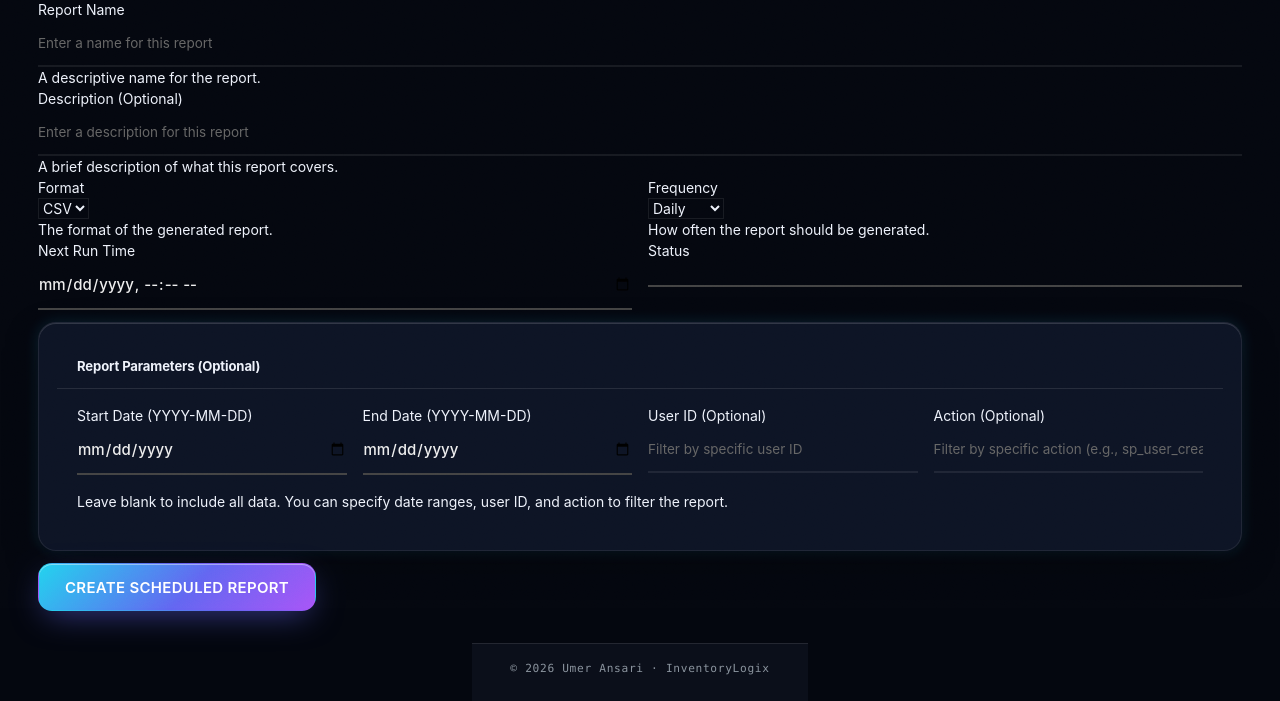
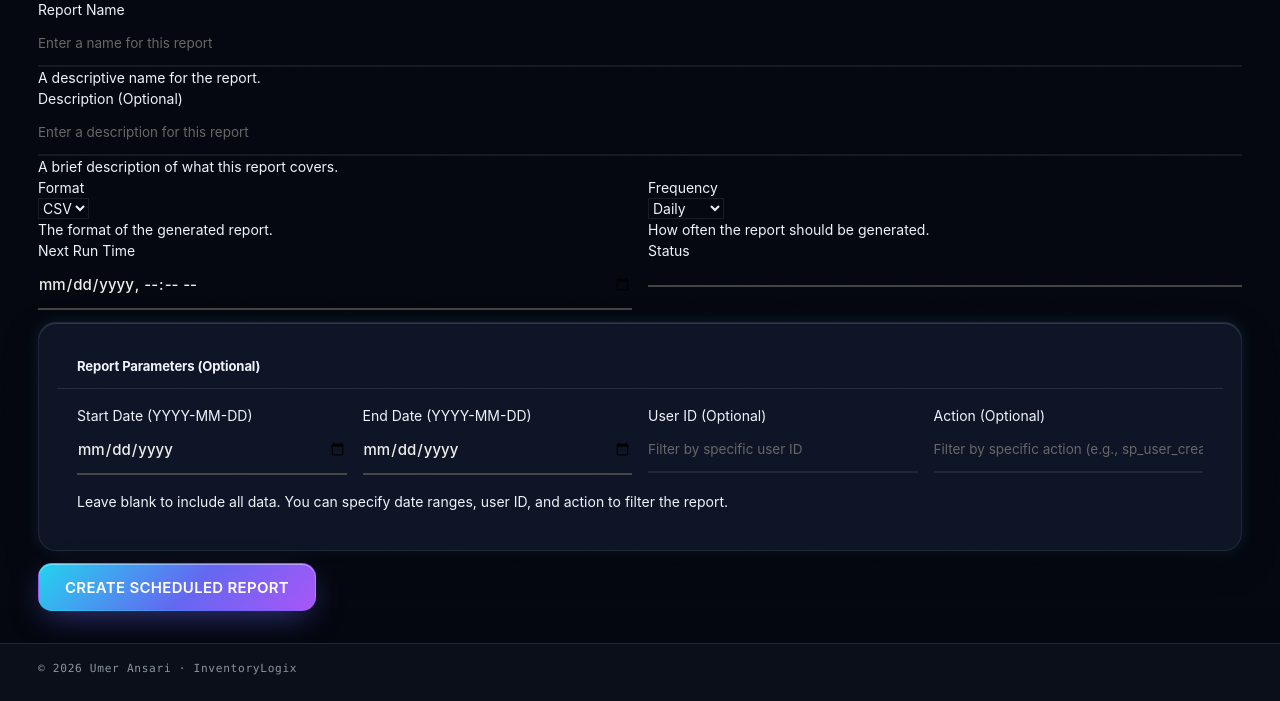
Before and after one commit to UmerAnsari-developer/inventory-logix-dashboard, a Flask app: page /admin/audit_reports/create in a window 1280 px wide. Shown: the part 192-893 px from the top of the page. Run offline with Flask 3, Linux system fonts and the light colour scheme; the visitor is signed in with stand-in values (Sample User, id 1); data that the repository does not hold is empty; some libraries are stand-ins or nearby versions.

Commit message:
fix: footer spans full row width - drop 1500px max-width cap

```diff
--- a/app/static/css/style.css
+++ b/app/static/css/style.css
@@ -3108,8 +3108,8 @@ textarea[aria-invalid="true"] {
 }
 
 .app-footer {
-  max-width: 1500px;
-  margin: 0 auto;
+  width: 100%;
+  align-self: stretch;
   padding: 18px 38px 26px;
   border-top: 1px solid var(--line);
   color: var(--muted);
--- a/app/templates/base.html
+++ b/app/templates/base.html
@@ -39,7 +39,7 @@
     })();
   </script>
   {% endif %}
-  <link rel="stylesheet" href="{{ url_for('static', filename='css/style.css') }}?v=6b6fd949" />
+  <link rel="stylesheet" href="{{ url_for('static', filename='css/style.css') }}?v=20eb2147" />
   <link rel="stylesheet" href="{{ url_for('static', filename='css/ai-features.css') }}?v=17d23f14" />
   <link rel="stylesheet" href="{{ url_for('static', filename='css/landing.css') }}?v=f4d430c1" />
   <script src="{{ url_for('static', filename='js/vendor/chart.umd.min.js') }}?v=ddb8b099" defer></script>
```
